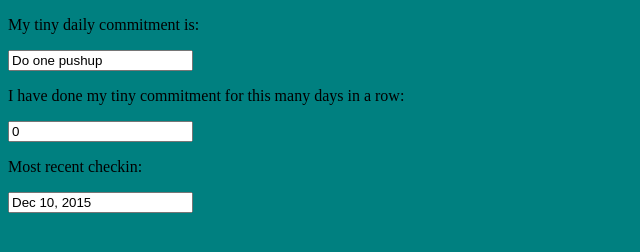
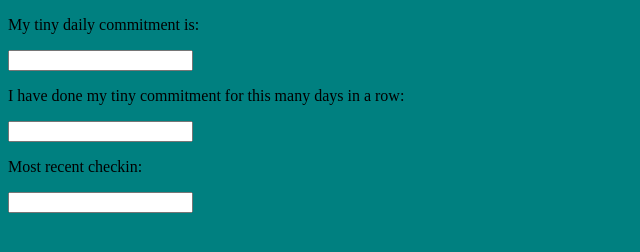
Before and after one commit to yaliceme/habit-chrome-extension, a browser extension: page index.html in a window 1280 px wide. Shown: the whole page, without its empty margins (0-640 px from the left). Drawn offline with Linux system fonts and the light colour scheme.

Commit message:
Remove value attributes from input elements
These will be set via the js instead. Also added and then commented out
some jQuery for setting the value attribute based on js variables.

```diff
--- a/index.html
+++ b/index.html
@@ -8,16 +8,24 @@
   <body>
     <form>
       <p>My tiny daily commitment is: <span></span></p>
-      <input value="Do one pushup" id="habit">
+      <input id="habit">
 
       <p>I have done my tiny commitment for this many days in a row: <span></span></p>
-      <input value="0" id="consecutiveDays">
+      <input id="consecutiveDays">
 
       <p>Most recent checkin: <span></span></p>
-      <input value="Dec 10, 2015" id="lastCheckin">
+      <input id="lastCheckin">
 
     </form>
     <script src="assets/javascripts/main.js"></script>
+    <!--
+    jQuery way to set values for the input elements:
+    <script>
+      $('input #habit').val(habit);
+      $('input #consecutiveDays').val(consecutiveDays);
+      $('input #lastCheckin').val(lastCheckin);
+    </script>
+    -->
 
   </body>
 
```
